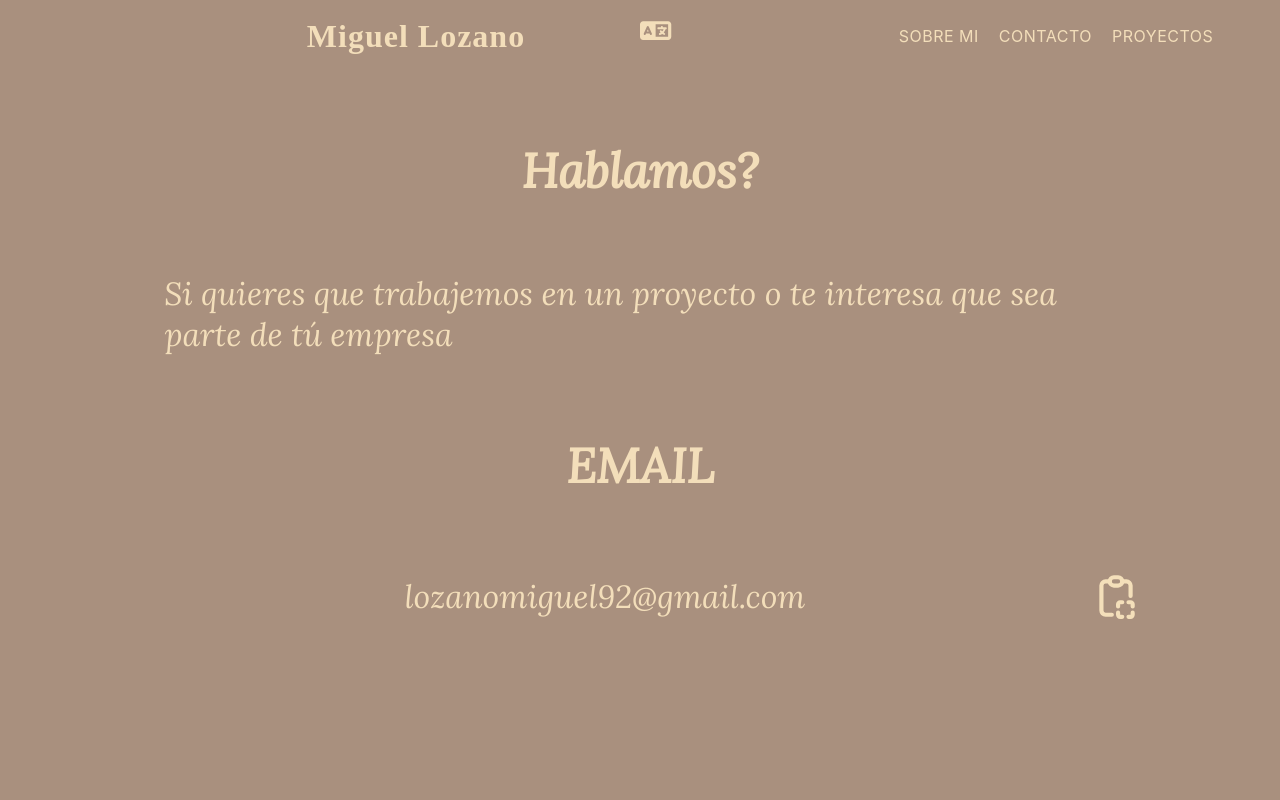
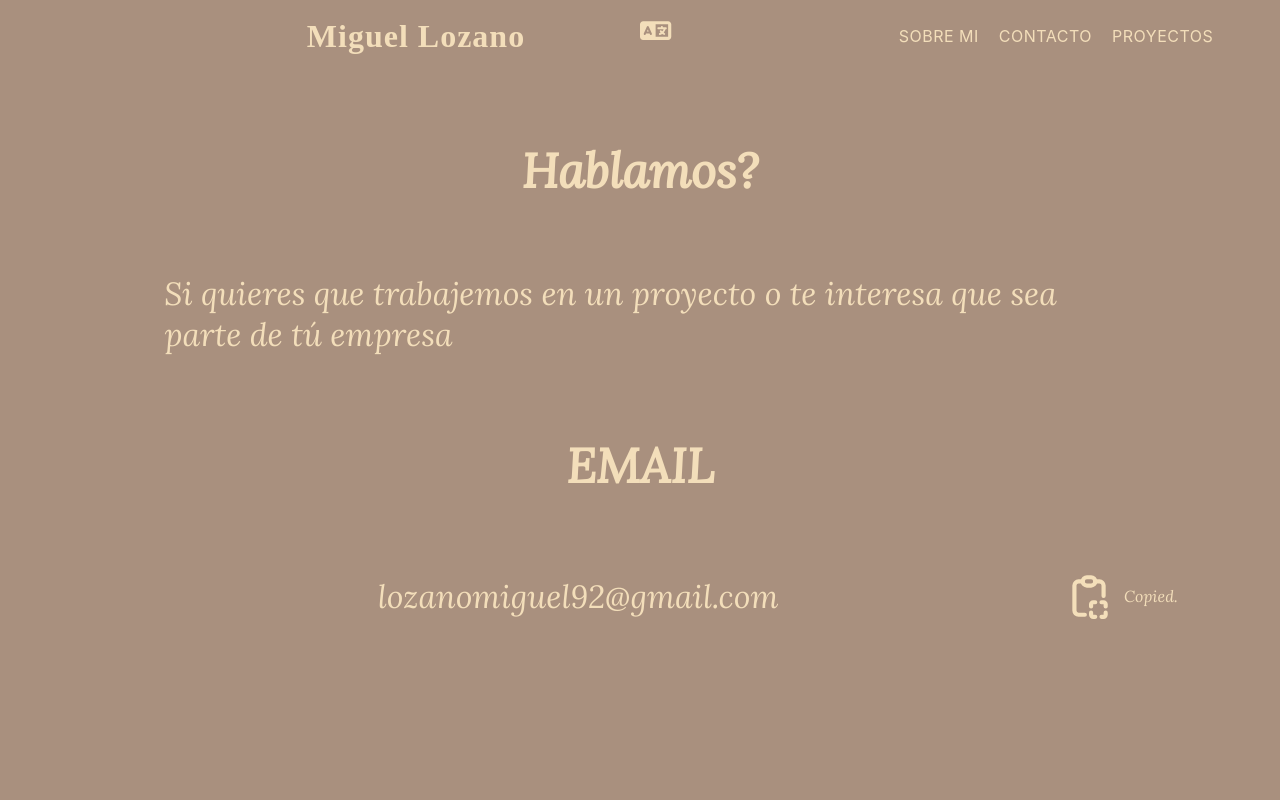
Before and after one commit to lozanoMiguel/portafolio, a React (Create React App) app: page /contact in a window 1280 px wide. Both pictures are taken after a click on the picture 1115 px from the left and 596 px from the top of the page. Shown: the top 800 px of the page. Built offline with nearby package versions, Linux system fonts and the light colour scheme.

Commit message:
"finish"

```diff
--- a/src/components/Contact.jsx
+++ b/src/components/Contact.jsx
@@ -1,4 +1,4 @@
-import React, { useEffect } from 'react'
+import React, { useEffect, useState } from 'react'
 import '../styles/Contact.css'
 import CopyToClipboard from 'react-copy-to-clipboard'
 import clip from '../images/clipboard-copy.svg'
@@ -8,6 +8,7 @@ import ModalTransition from './ModalTransition'
 export default function Contact() {
 
   const[t, i18n] = useTranslation("global");
+  const[copied, setCopied] = useState(false);
 
   useEffect(() => {
     window.scrollTo(0, 0)
@@ -24,9 +25,10 @@ export default function Contact() {
             <h3>EMAIL</h3>
             <div className='contact_content-email'>
               <p>lozanomiguel92@gmail.com</p>
-              <CopyToClipboard text='lozanomiguel92@gmail.com'>
+              <CopyToClipboard text='lozanomiguel92@gmail.com' onCopy={()=>{setCopied(true)}}>
                 <img src={ clip } alt="" className='icon filter' />
               </CopyToClipboard>
+              {copied ? <span style={{color: 'var(--primary-color-text)'}}>Copied.</span> : null}
             </div>
           </div>
         </section>
--- a/src/components/Header.jsx
+++ b/src/components/Header.jsx
@@ -18,6 +18,7 @@ export default function Header() {
 
   useEffect(()=>{
     fun();
+
   })
 
   const change = () =>{
@@ -38,6 +39,7 @@ export default function Header() {
   const transition = (param) =>{
     setModal(true)
     setTimeout(() => {
+      setToggleButton(false)
       navigate(param)
       setModal(false)
     }, 2000);
```
